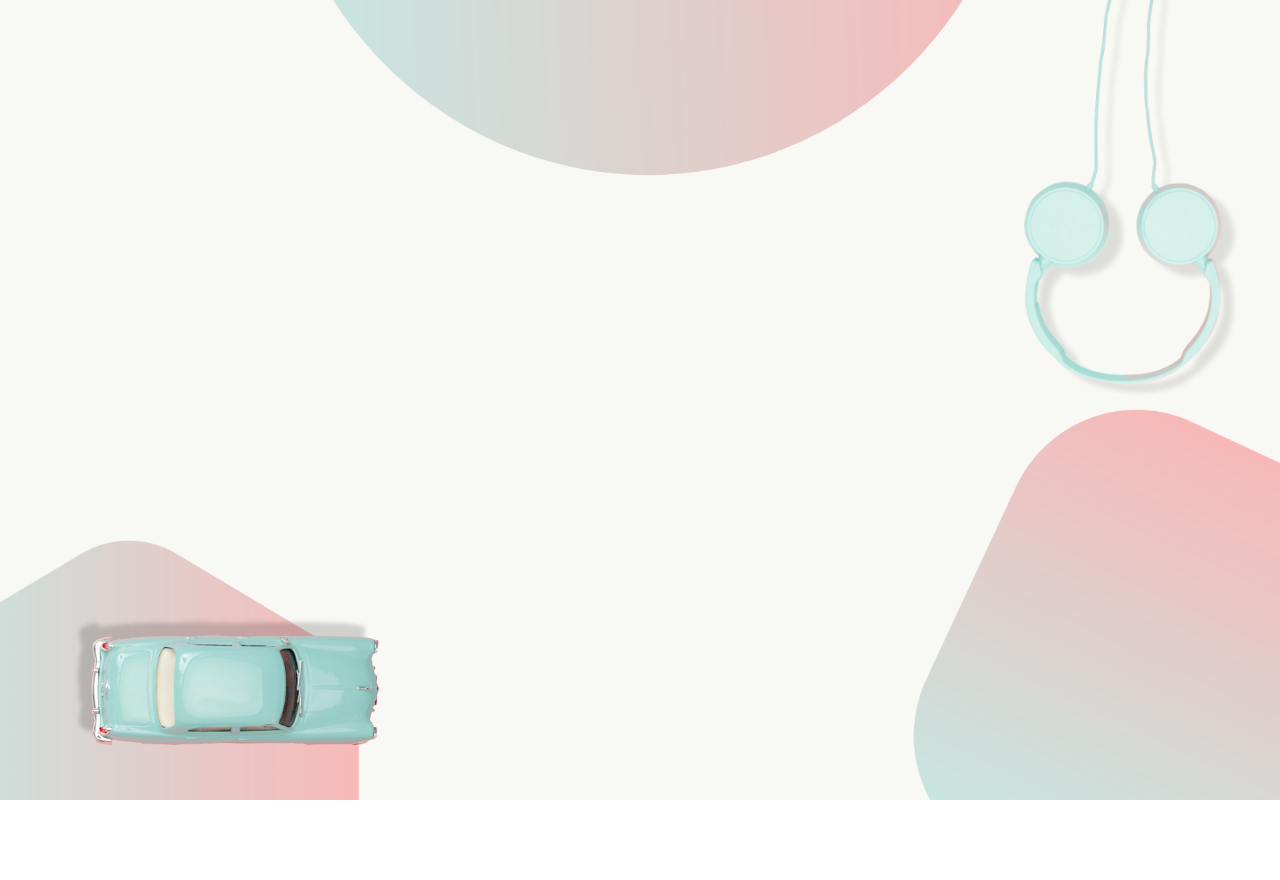
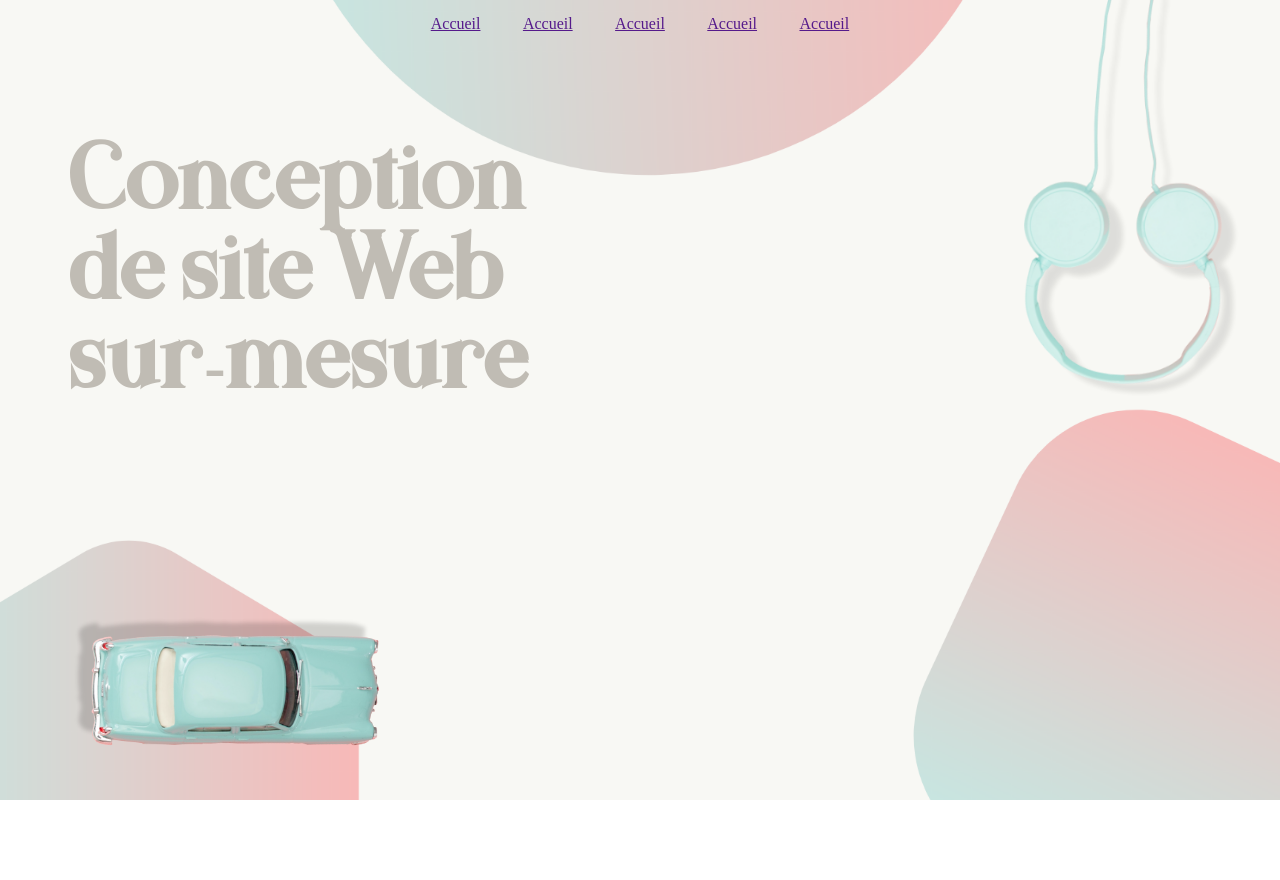
Before and after one commit to Helmi74130/My-Web-Site, a plain HTML site: page index.html in a window 1280 px wide. Drawn offline with Linux system fonts and the light colour scheme.

Commit message:
add home page title and nav

```diff
--- a/css/style.scss
+++ b/css/style.scss
@@ -33,9 +33,12 @@ body {
   font-style: normal;
 
 }
-
-h1{
-  color: #c0bcb4;
-  font-size: 6em;
-  font-family: 'basics_serif_freeregular';
+.title-container{
+  margin-top: 10%;
+  h1{
+    color: #c0bcb4;
+    font-size: 5vw;
+    font-family: 'basics_serif_freeregular';
+    line-height: 7vw;
+  }
 }
--- a/index.html
+++ b/index.html
@@ -12,6 +12,20 @@
 
 <body>
   <div class="bg">
+    <div class="container">
+      <header class="row justify-content-center pt-3">
+          <nav class="col-5 d-flex justify-content-around">
+                <a href="">Accueil</a>
+                <a href="">Accueil</a>
+                <a href="">Accueil</a>
+                <a href="">Accueil</a>
+                <a href="">Accueil</a>
+          </nav>
+      </header>
+      <div class="col-6 title-container">
+        <h1>Conception de site Web sur-mesure</h1>
+      </div>
+    </div>
     <img class="earphone" src="/img/ecouteur.png" alt="">
     <img class="car" src="/img/car.png" alt="">
   </div>
```
Also changed, not shown: css/style.css, 1 other file.
